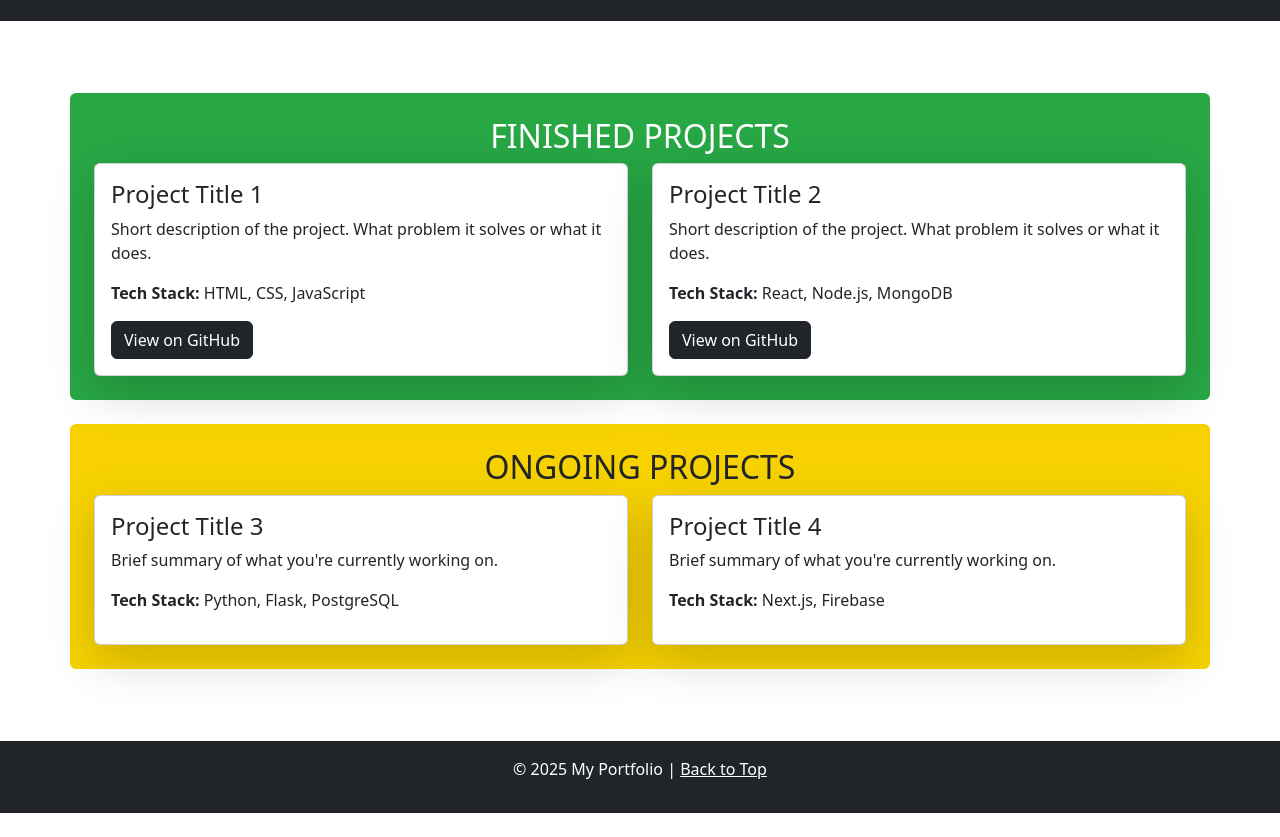
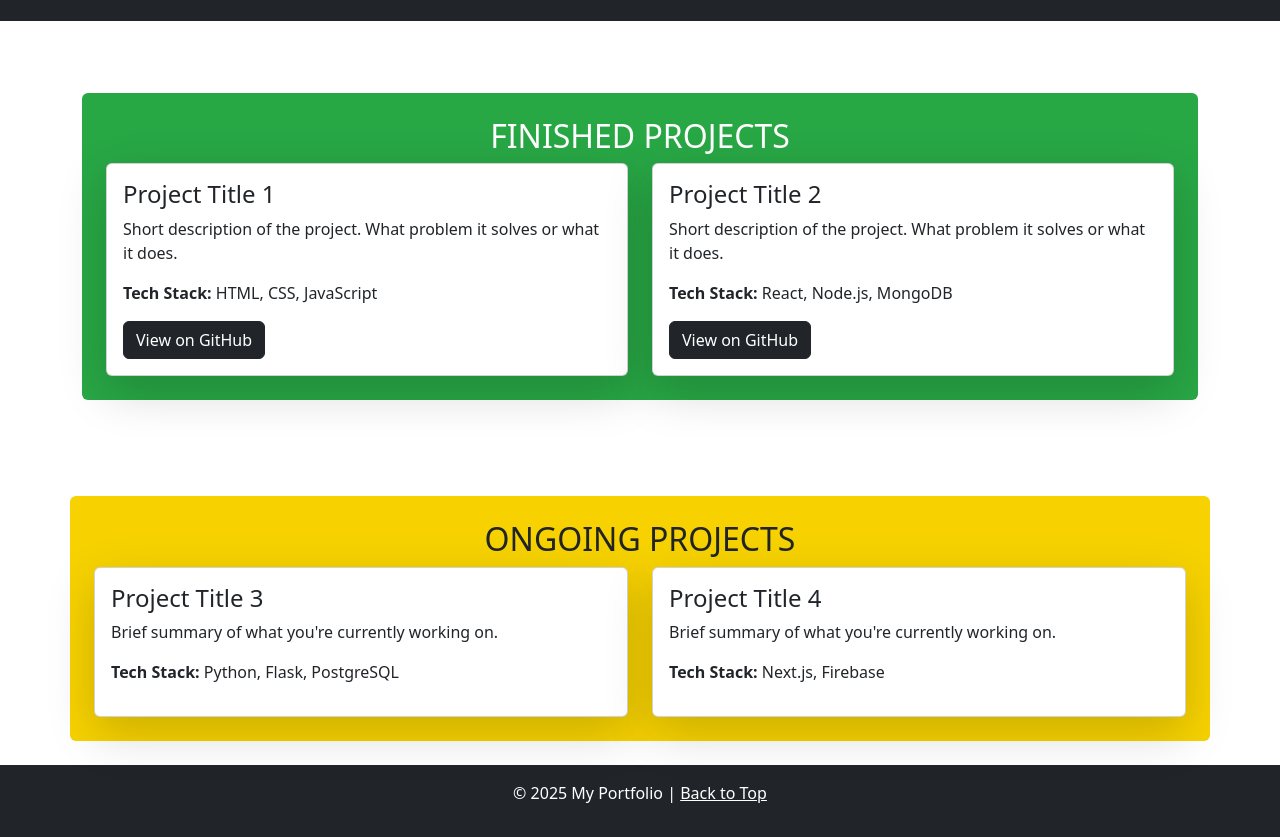
Before and after one commit to davstar2023/Portfolio, a plain HTML site: page works.html in a window 1280 px wide. Shown: the part 89-926 px from the top of the page. Before the commit the page ends 902 px from the top, so only its background shows below. Drawn offline with nearby package versions, Linux system fonts and the light colour scheme.

Commit message:
projects-content

```diff
--- a/works.html
+++ b/works.html
@@ -34,7 +34,8 @@
     </header>
 
     <main>
-        <div class="container-fluid py-5" id="projects-section">
+        <section>
+            <div class="container py-5" id="projects-section">
                 <!-- Finished Projects Section -->
                 <div class="container my-4 p-4 text-white rounded" style="background-color: #28a745;">
                     <h2 class="text-center text-uppercase">Finished Projects</h2>
@@ -64,7 +65,9 @@
                         </div>
                     </div>
                 </div>
+        </section>
 
+        <section>
             <!-- Ongoing Projects Section -->
             <div class="container my-4 p-4 text-dark rounded" style="background-color: #f7d200;">
                 <h2 class="text-center text-uppercase">Ongoing Projects</h2>
@@ -92,8 +95,7 @@
                     </div>
                 </div>
             </div>
-        </div>
-
+        </section>
     </main>
 
     <footer class="bg-dark text-white py-3">
```
Lines whose indentation alone changed are shown as unchanged.
